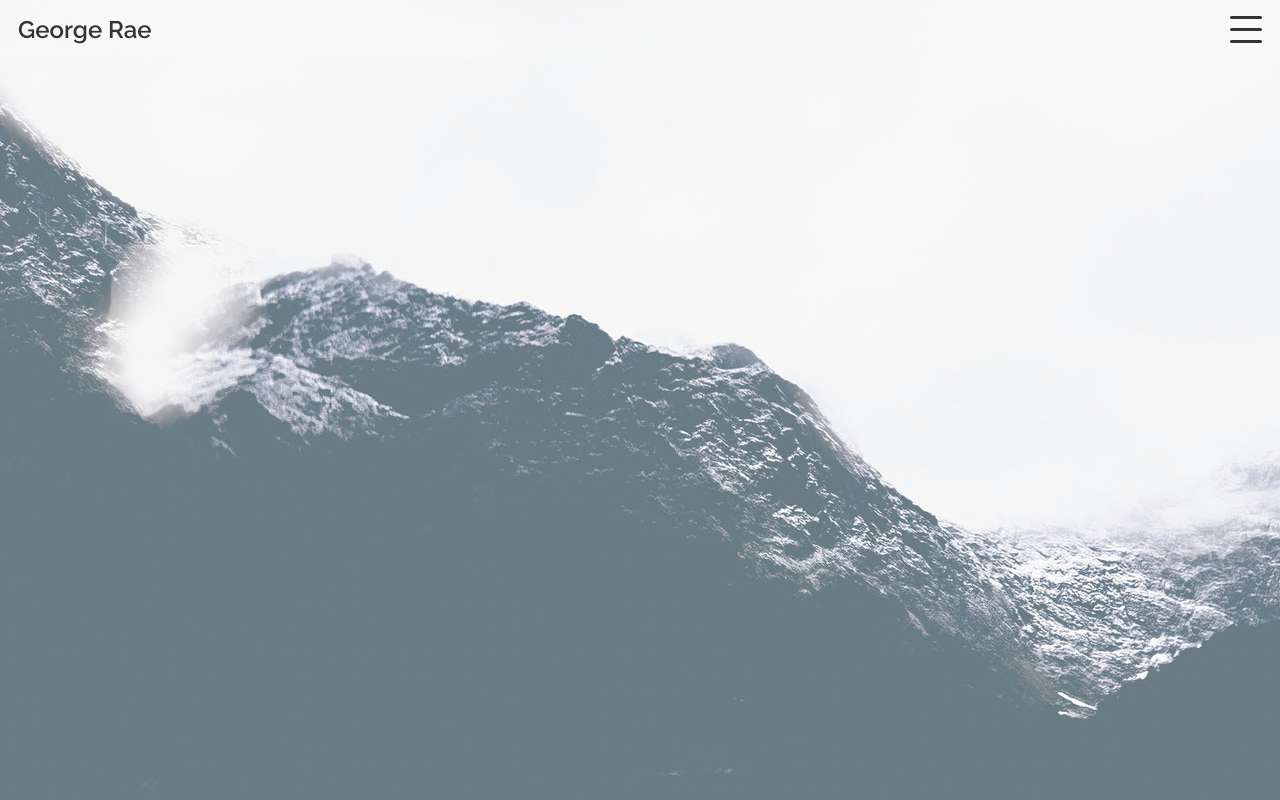
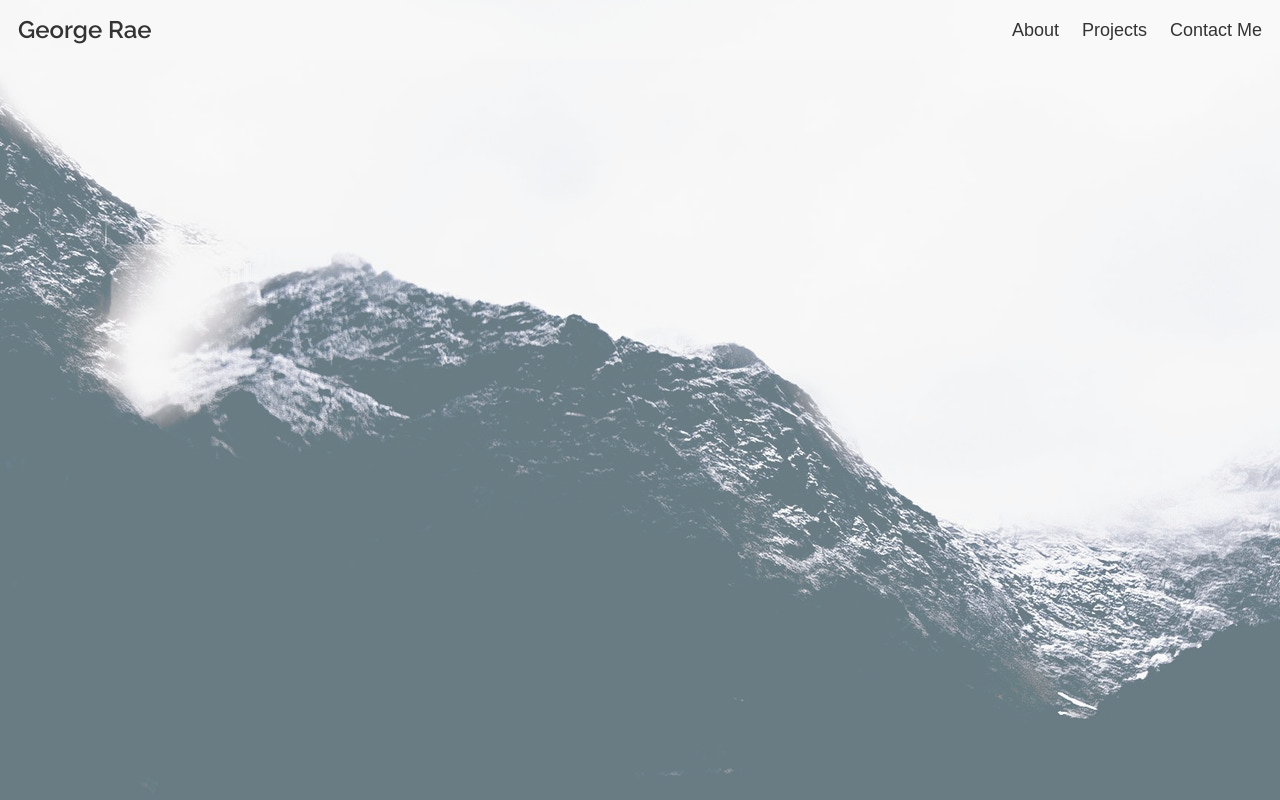
Before and after one commit to george-rae/george-rae.github.io, a website: page index.html in a window 1280 px wide. Shown: the top 800 px of the page. Drawn offline with nearby package versions, Linux system fonts and the light colour scheme.

Commit message:
Header complete
Header completed across all devices, custom scrollbar for chrome.

```diff
--- a/css/_src/components/_component.header.scss
+++ b/css/_src/components/_component.header.scss
@@ -88,8 +88,31 @@ header {
     }
 
     @media only screen and (min-width: 600px) {
-        display: flex;
-        flex-flow: row nowrap;
-        justify-content: space-between;
+        & > section {
+            height: 100%;
+            display: flex;
+            flex-flow: row nowrap;
+            justify-content: space-between;
+        }
+
+        .mobile-nav-button { display: none; }
+        nav {
+            position: static;
+            display: inline-block;
+            transform: none;
+            width: 250px;
+            background: none;
+            padding: 0;
+            ol {
+                display: flex;
+                flex-flow: row nowrap;
+                justify-content: space-between;
+                align-items: center;
+                margin-top: 0; height: 100%;
+                font-size: 18px;
+                line-height: 1;
+                a { color: $dark-grey; }
+            }
+        }
     }
 }
--- a/css/_src/components/_component.main.scss
+++ b/css/_src/components/_component.main.scss
@@ -11,7 +11,7 @@ body {
         & > section {
             min-height: 100vh; height: 100%;
             width: 100vw;
-            padding: 24px 18px;
+            padding: 24px 18px 62px 18px;
             position: relative;
             &::after {
                 content: "";
@@ -21,7 +21,7 @@ body {
                 bottom: -32px; left: calc(50% - 15px);
                 border: 15px solid transparent;
                 border-top-color: $off-white;
-                z-index: 10;
+                z-index: 2;
             }
 
             &.about {
--- a/css/_src/partials/_objects.scss
+++ b/css/_src/partials/_objects.scss
@@ -4,3 +4,24 @@
     display: block;
     text-align: center;
 }
+
+@media only screen and (min-width: 1280px) {
+    .max-width {
+        max-width: 1280px;
+        width: 100%;
+        margin-left: auto; margin-right: auto;
+    }
+}
+
+// Custom scrollbar for Google Chrome
+// width
+::-webkit-scrollbar { width: 6px; }
+// Track
+::-webkit-scrollbar-track { background: #e6e6e6; border-left: 2px solid $off-white; }
+::-webkit-scrollbar-track:hover { background: #eee; }
+// Handle
+::-webkit-scrollbar-thumb {
+    background: $blue; border-radius: 6px;
+    box-shadow: 2px 0px 10px 5px rgba(33, 33, 33, .6);
+}
+::-webkit-scrollbar-thumb:hover { background: $dark-grey; }
--- a/index.html
+++ b/index.html
@@ -13,6 +13,7 @@
 
     <body>
         <header>
+            <section class="max-width">
                 <span class="name">George Rae</span>
                 <div class="mobile-nav-button">
                     <span></span>
@@ -27,17 +28,19 @@
                         --><a class="nav-buttons" href="#contact"><li>Contact Me</li></a>
                     </ol>
                 </nav>
+            </section>
         </header>
         <main>
             <section class="about" id="about">
-
+                <div class="section-content max-width"></div>
             </section>
             <section class="projects" id="projects">
                 <h2 class="section-title">Projects</h2>
+                <div class="section-content max-width"></div>
             </section>
             <section class="contact-us" id="contact">
                 <h2 class="section-title">Contact</h2>
-
+                <div class="section-content max-width"></div>
             </section>
         </main>
         <footer>
--- a/scripts.js
+++ b/scripts.js
@@ -19,15 +19,9 @@
     $(document).on('click', 'a[href^="#"]', function (event) {
         event.preventDefault();
 
-        if (width > 480) {
-            $('html, body').animate({
-                scrollTop: $($.attr(this, 'href')).offset().top
-            }, 500);
-        } else {
-            $('html, body').animate({
-                scrollTop: $($.attr(this, 'href')).offset().top - 59
-            }, 500);
-        }
+        $('html, body').animate({
+            scrollTop: $($.attr(this, 'href')).offset().top - 59
+        }, 500);
     });
 
     function openMenu() {
```
Also changed, not shown: css/main.css. Lines whose indentation alone changed are shown as unchanged.
